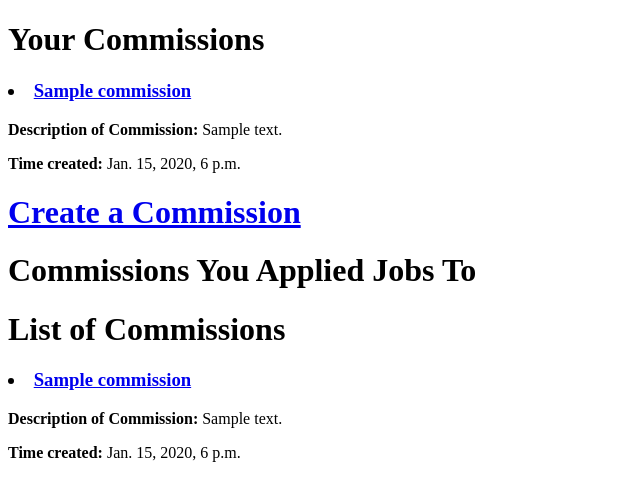
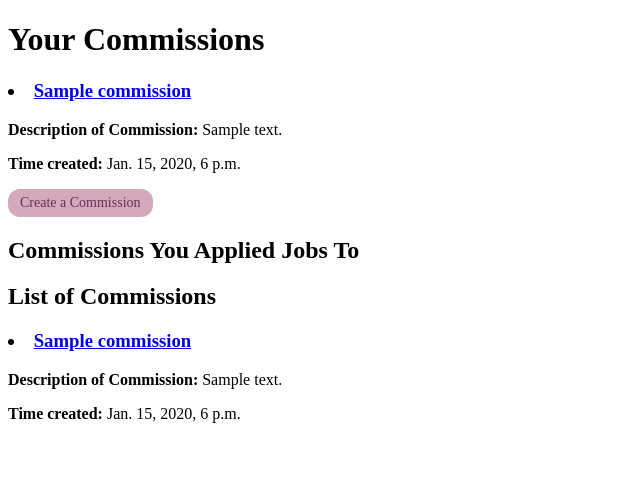
Before and after one commit to calm-chaos/hobbysite-F-12, a Django app: page /commissions/list in a window 1280 px wide. Shown: the part 82-583 px from the top of the page, without its empty margins (0-640 px from the left). Run offline with Django 5.2, Linux system fonts and the light colour scheme; a user stored in the database is signed in; tables that the repository leaves empty hold one stand-in row (values such as "Sample post"); data that the repository does not hold is empty.

Commit message:
fixed conflicts and modified styles

```diff
--- a/hobbysite/commissions/models.py
+++ b/hobbysite/commissions/models.py
@@ -1,6 +1,5 @@
 from django.db import models
 from django.urls import reverse
-
 from user_management.models import Profile
 
 status_open = "a"
@@ -18,7 +17,7 @@ status_choices_commission = {
     status_discontinued: "Discontinued",
 }
 
-status_choices_job= {
+status_choices_job = {
     status_open: "Open",
     status_full: "Full",
 }
@@ -29,12 +28,15 @@ status_choices_jobapplication = {
     status_rejected: "Rejected",
 }
 
+
 class Commission(models.Model):
     title = models.CharField(max_length=255)
     description = models.TextField()
 
     status = models.CharField(
-        max_length=255, choices=status_choices_commission, default=status_choices_commission[status_open],
+        max_length=255,
+        choices=status_choices_commission,
+        default=status_choices_commission[status_open],
     )
 
     def get_status(self):
@@ -44,26 +46,27 @@ class Commission(models.Model):
     updated_on = models.DateTimeField(auto_now=True)
 
     author = models.ForeignKey(
-        Profile,
-        on_delete=models.CASCADE,
-        related_name='authored_commission'
-     )
+        Profile, on_delete=models.CASCADE, related_name="authored_commission", default=1
+    )
 
     class Meta:
-        ordering = ['status','-created_on'] #order by created on ascending order
+        ordering = ["status", "-created_on"]  # order by created on ascending order
 
     def __str__(self):
         return self.title
 
     def get_absolute_url(self):
-        return reverse('commissions:commission_detail', args=[self.pk])
+        return reverse("commissions:commission_detail", args=[self.pk])
+
 
 class Job(models.Model):
     role = models.CharField(max_length=255)
     manpower_required = models.IntegerField()
 
     status = models.CharField(
-        max_length=255, choices=status_choices_job, default=status_choices_job[status_open]
+        max_length=255,
+        choices=status_choices_job,
+        default=status_choices_job[status_open],
     )
 
     def get_status(self):
@@ -73,17 +76,18 @@ class Job(models.Model):
         return self.jobapplication.filter(status=status_accepted).count()
 
     commission = models.ForeignKey(
-        'Commission',
+        "Commission",
         on_delete=models.CASCADE,
-        null=True, blank=True,
-        related_name='job'
-     )
+        null=True,
+        blank=True,
+        related_name="job",
+    )
 
     class Meta:
         ordering = [
-            'status',  # Sort by status (Open > Full)
-            '-manpower_required',  # Then by manpower_required in descending order
-            'role'  # Then by role in ascending order
+            "status",  # Sort by status (Open > Full)
+            "-manpower_required",  # Then by manpower_required in descending order
+            "role",  # Then by role in ascending order
         ]
 
     def __str__(self):
@@ -93,19 +97,17 @@ class Job(models.Model):
 class JobApplication(models.Model):
 
     job = models.ForeignKey(
-        'Job',
-        on_delete=models.CASCADE,
-        related_name='jobapplication'
-     )
+        "Job", on_delete=models.CASCADE, related_name="jobapplication"
+    )
 
     applicant = models.ForeignKey(
-        Profile,
-        on_delete=models.CASCADE,
-        related_name='applicantprofile'
-     )
+        Profile, on_delete=models.CASCADE, related_name="applicantprofile"
+    )
 
     status = models.CharField(
-        max_length=255, choices=status_choices_jobapplication, default=status_choices_jobapplication[status_pending]
+        max_length=255,
+        choices=status_choices_jobapplication,
+        default=status_choices_jobapplication[status_pending],
     )
 
     applied_on = models.DateTimeField(auto_now_add=True)
@@ -114,4 +116,4 @@ class JobApplication(models.Model):
         return status_choices_jobapplication[self.status]
 
     class Meta:
-         ordering = ['status','-applied_on'] #order by applied on descending order
+        ordering = ["status", "-applied_on"]  # order by applied on descending order
--- a/hobbysite/templates/commission_base.html
+++ b/hobbysite/templates/commission_base.html
@@ -51,26 +51,41 @@
         .top-links a:hover {
             color: #8d576d;
         }
+
+        .button {
+            display: inline-block;
+            padding: 6px 12px;
+            background-color: #D4A9BC;
+            color: #672F58;
+            border: none;
+            border-radius: 12px;
+            text-decoration: none;
+            font-size: 14px;
+        }
+
+        .button:hover {
+            background-color: #c4d9ec;
+        }
     </style>
 </head>
 
 <body>
     <div class="top-links">
         {% if user.is_authenticated %}
-        <a href="../../profile">Profile</a>
+        <a href="{% url 'user_management:user-profile' %}">Profile</a>
         <a href="{% url 'user_management:logout' %}">Logout</a>
         {% else %}
-        <a href="../../profile/login">Log in</a>
-        <a href="../../profile/register">Sign Up</a>
+        <a href="{% url 'user_management:login' %}">Log in</a>
+        <a href="{% url 'user_management:register-profile' %}">Sign Up</a>
         {% endif %}
     </div>
     <nav>
         <ul>
-            <li><a href="../../home">Home</a></li>
-            <li><a href="../../blog/articles">Blog</a></li>
-            <li><a href="../../wiki/articles">Wiki</a></li>
-            <li><a class="active" href="../../commissions/list">Commissions</a></li>
-            <li><a href="../../merchstore/items">Merchstore</a></li>
+            <li><a href="{% url 'home' %}">Home</a></li>
+            <li><a href="{% url 'blog:articles' %}">Blog</a></li>
+            <li><a href="{% url 'wiki:article-library' %}">Wiki</a></li>
+            <li><a class="active" href="{% url 'commissions:list' %}">Commissions</a></li>
+            <li><a href="{% url 'merchstore:product_list' %}">Merchstore</a></li>
         </ul>
     </nav>
     {% block mycontent %}
--- a/hobbysite/templates/commission_detail.html
+++ b/hobbysite/templates/commission_detail.html
@@ -10,7 +10,8 @@ Details
 
 {% if request.user.is_authenticated %}
 {% if request.user.profile == commission_detail.author %}
-<h3><a href="{% url 'commissions:commission_update' pk=commission_detail.pk %}">Update your Commission Here</a></h3>
+<a href="{% url 'commissions:commission_update' pk=commission_detail.pk %}" class="button">Update your Commission
+    Here</a>
 {%endif%}
 {%endif%}
 
--- a/hobbysite/templates/commission_list.html
+++ b/hobbysite/templates/commission_list.html
@@ -16,9 +16,9 @@ List of Commissions
 <p><b>Time created:</b> {{commission.created_on}}</p>
 {% endfor %}
 
-<h1><a href="{% url 'commissions:commission_create' %}">Create a Commission</a></h1>
+<a href="{% url 'commissions:commission_create' %}" class="button">Create a Commission</a>
 
-<h1>Commissions You Applied Jobs To</h1>
+<h2>Commissions You Applied Jobs To</h2>
 {% for commission in applied_commissions %}
 <h3>
     <li><a href="{{commission.get_absolute_url}}">{{commission.title}}</a></li>
@@ -29,7 +29,7 @@ List of Commissions
 
 {%endif%}
 
-<h1>List of Commissions</h1>
+<h2>List of Commissions</h2>
 {% for commission in commission_list %}
 <h3>
     <li><a href="{{commission.get_absolute_url}}">{{commission.title}}</a></li>
--- a/hobbysite/templates/merch_base.html
+++ b/hobbysite/templates/merch_base.html
@@ -52,8 +52,8 @@
         .button {
             display: inline-block;
             padding: 6px 12px;
-            background-color: #c9adc2;
-            color: #461e3f;
+            background-color: #D4A9BC;
+            color: #672F58;
             border: none;
             border-radius: 12px;
             text-decoration: none;
@@ -61,7 +61,7 @@
         }
 
         .button:hover {
-            background-color: #d8c6d4;
+            background-color: #c4d9ec;
         }
     </style>
 </head>
```
Also changed, not shown: hobbysite/templates/blog_base.html (+5 -6 lines), hobbysite/templates/blog_gallery.html (+3 -6 lines), hobbysite/templates/wiki_base.html (+4 -4 lines), hobbysite/commissions/migrations/0002_alter_commission_options_and_more.py (added), hobbysite/merchstore/migrations/0003_product_owner_product_status_product_stock_and_more.py (added). Lines whose indentation alone changed are shown as unchanged.
